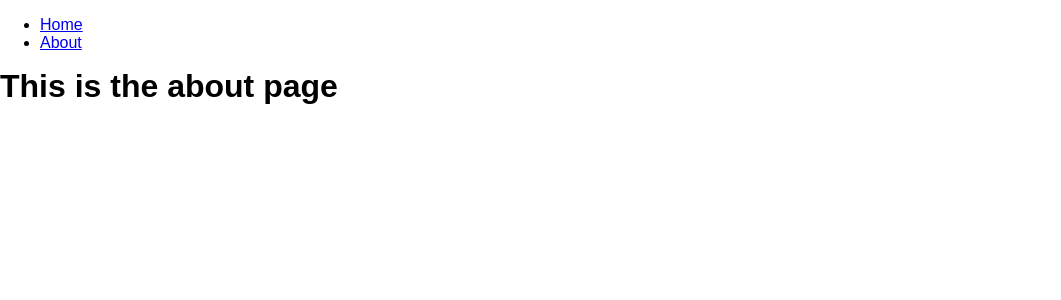
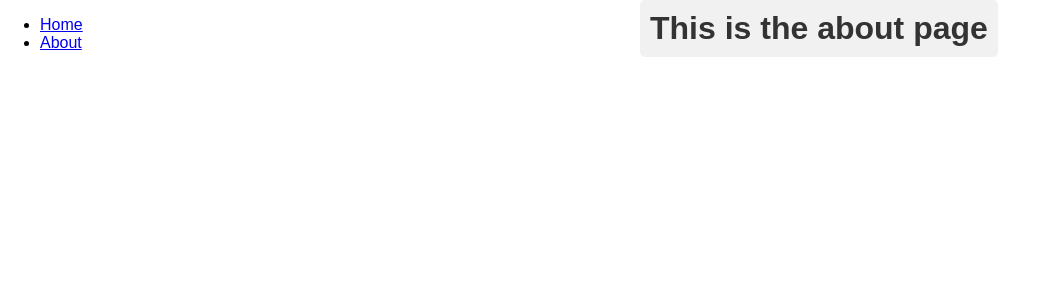
Before and after one commit to Jooksmain/pokedex, a React (Create React App) app in the folder pokedex/: page /pokedex/about in a window 1280 px wide. Shown: the top 300 px of the page, without its empty margins (0-1061 px from the left). Built offline with nearby package versions, Linux system fonts and the light colour scheme.

Commit message:
Co-authored-by: Kasper Larsen <KasperWLarsen@users.noreply.github.com>

```diff
--- a/pokedex/src/App.js
+++ b/pokedex/src/App.js
@@ -3,9 +3,9 @@ import './App.css'
 import { PokeList, DetailView, Pokemon } from './components'
 import ReactDOM from "react-dom/client";
 import { BrowserRouter, Routes, Route } from "react-router-dom";
-import Home from "./pages/Home.js"
-import About from "./pages/About.js"
-import Layout from "./pages/Layout.js"
+import Home from "./containers/Home.js"
+import About from "./containers/About.js"
+import Layout from "./containers/Layout.js"
 
 
 export default function App() {
--- /dev/null
+++ b/pokedex/src/containers/About.css
@@ -0,0 +1,11 @@
+.about-container {
+    position: fixed;
+    top: 0;
+    left: 50%;
+    padding: 10px;
+    background-color: #f1f1f1;
+    border: none;
+    border-radius: 5px;
+    color: #333;
+    font-size: 16px;
+}
--- /dev/null
+++ b/pokedex/src/containers/About.js
@@ -0,0 +1,12 @@
+import React from 'react';
+import './About.css';
+
+const About = () => {
+  return (
+    <div className="about-container">
+      <h1>This is the about page</h1>
+    </div>
+  );
+};
+
+export default About;
--- a/pokedex/src/pages/About.js
+++ /dev/null
@@ -1,5 +0,0 @@
-const About = () => {
-    return <h1>This is the about page</h1>;
-  };
-
-  export default About;
```
Also changed, not shown: pokedex/src/containers/Home.js (renamed from pokedex/src/pages/Home.js), pokedex/src/containers/Layout.js (renamed from pokedex/src/pages/Layout.js).
